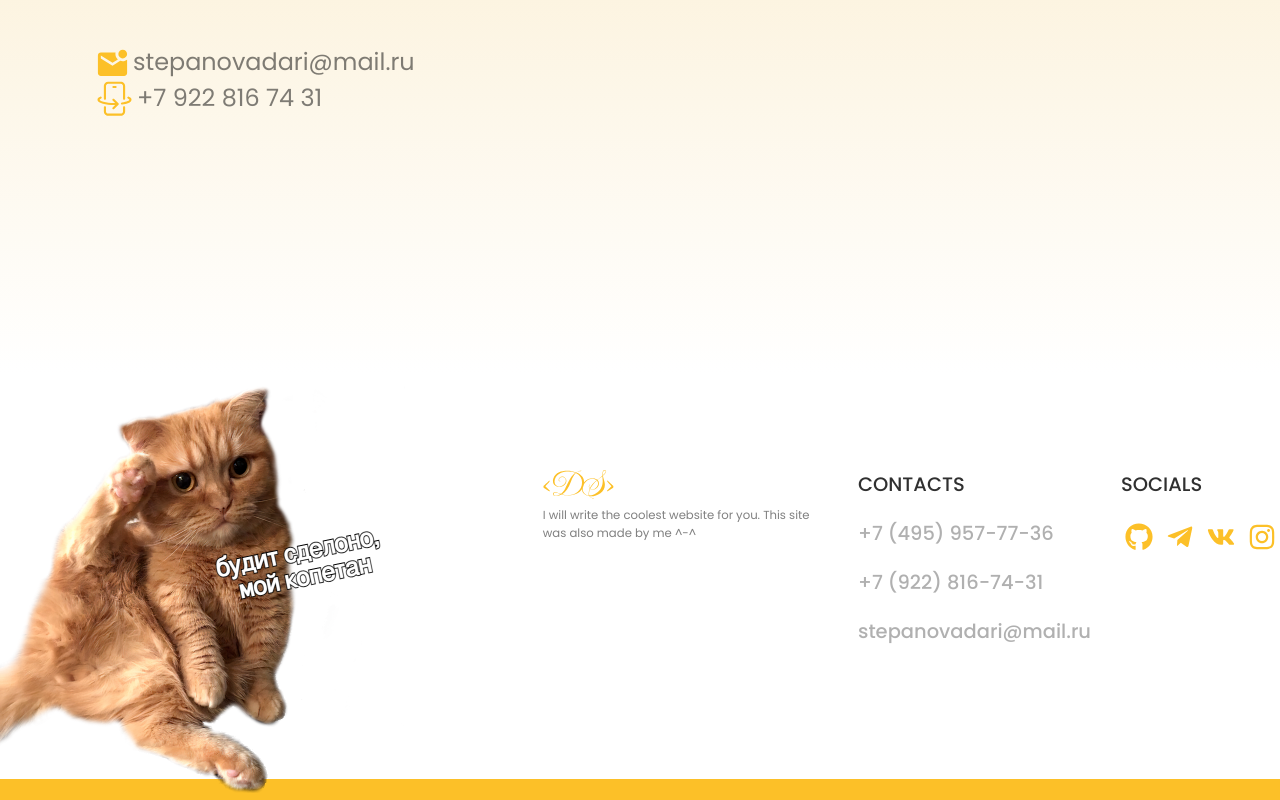
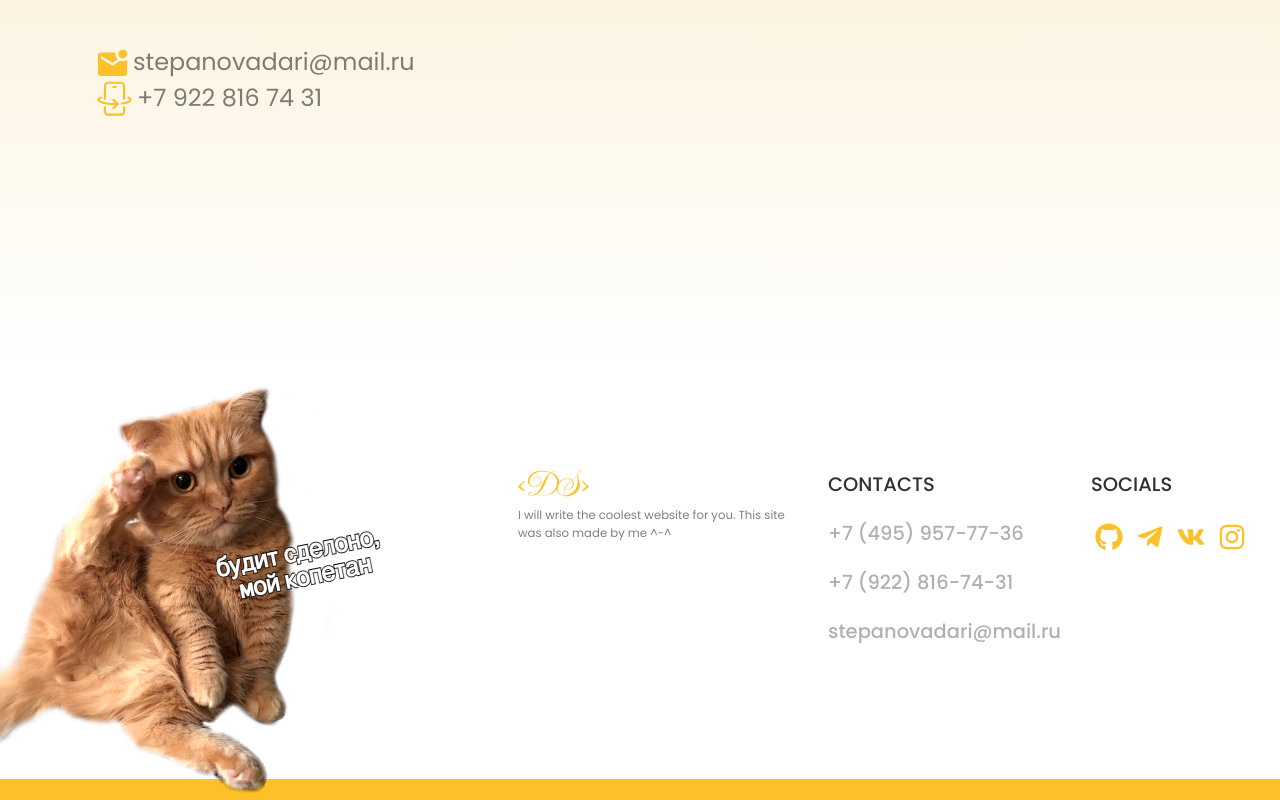
Before and after one commit to DarinaStepanova/portfolio, a plain HTML site: page index.html in a window 1280 px wide. Shown: the part 2991-3791 px from the top of the page. Drawn offline with nearby package versions, Linux system fonts and the light colour scheme.

Commit message:
finally july

```diff
--- a/css/style.css
+++ b/css/style.css
@@ -395,6 +395,7 @@ footer {
     flex-direction: row;
     gap: 5px;
     height: 20px;
+    padding-right: 30px;
 }
 .social a {
 	display: flex;
@@ -494,7 +495,8 @@ footer {
     color: rgba(0, 0, 0, 0.31);
 }
 .byme {
-    width: 285.27px;
+    width: 280px;
+    position: relative;
 }
 
 .byme p{
```
